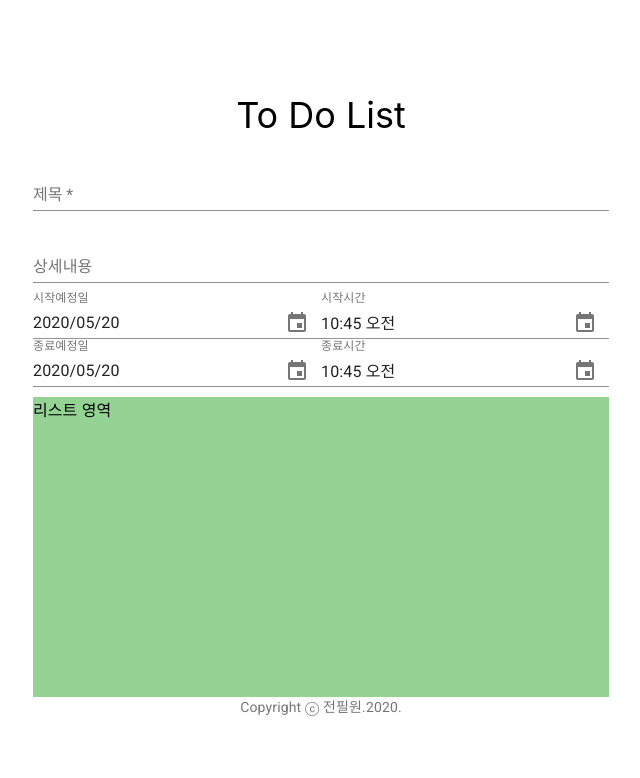
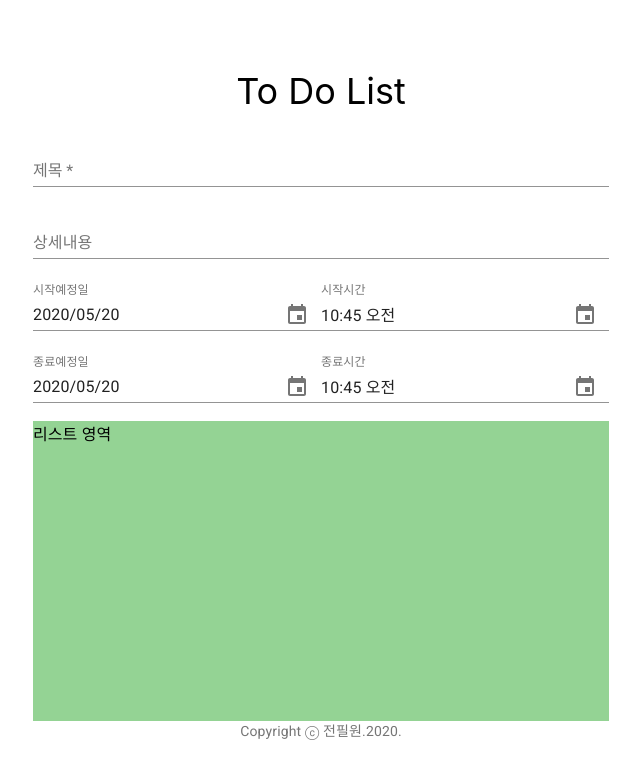
Before and after one commit to vlfrhd5/React_ToDoList, a React (Create React App) app: page / in a window 1280 px wide. Shown: the top 778 px of the page, without its empty margins (319-959 px from the left). Built offline with nearby package versions, Linux system fonts and the light colour scheme.

Commit message:
Update App.js

```diff
--- a/src/App.js
+++ b/src/App.js
@@ -62,7 +62,7 @@ class App extends React.Component{
         <KeyboardDatePicker
           disableToolbar
           variant="inline"
-          margin="nomarl"
+          margin="normal"
           format="yyyy/MM/DD"
           label="시작예정일"
           onChange={this.StartDateChange}
@@ -72,7 +72,7 @@ class App extends React.Component{
           }}
         />
         <KeyboardTimePicker
-          margin="nomarl"
+          margin="normal"
           label="시작시간"
           variant="inline"
           onChange={this.StartTimeChange}
@@ -84,7 +84,7 @@ class App extends React.Component{
         <KeyboardDatePicker
           disableToolbar
           variant="inline"
-          margin="nomarl"
+          margin="normal"
           format="yyyy/MM/DD"
           label="종료예정일"
           onChange={this.EndDateChange}
@@ -94,7 +94,7 @@ class App extends React.Component{
           }}
         />
         <KeyboardTimePicker
-          margin="nomarl"
+          margin="normal"
           label="종료시간"
           variant="inline"
           onChange={this.EndTimeChange}
```
